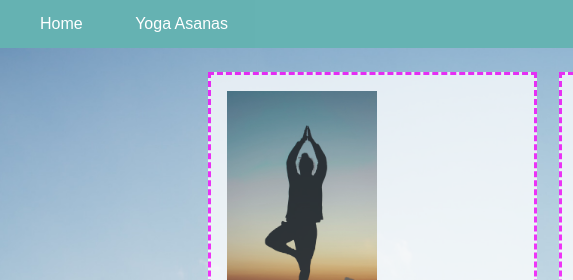
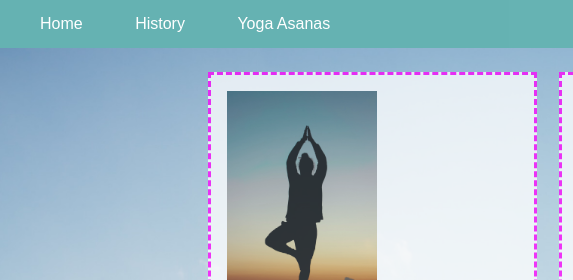
Before and after one commit to GarrettAnderson/my-hobbies-yoga, a website: page public/asanas.html in a window 1280 px wide. Shown: the top 280 px of the page, 0-573 px from the left. Drawn offline with Linux system fonts and the light colour scheme.

Commit message:
added back in the history link in the nav on the home asanas and history pages.

```diff
--- a/public/asanas.html
+++ b/public/asanas.html
@@ -14,8 +14,8 @@
     <nav class="navBar">
       <ul class="navBarList">
         <li><a href="index.html">Home</a></li>
-        <!-- <li><a href="history.html">History</a></li>
-        <li><a href="benefits.html">Health Benefits</a></li> -->
+        <li><a href="history.html">History</a></li>
+        <!-- <li><a href="benefits.html">Health Benefits</a></li> -->
         <li><a href="asanas.html">Yoga Asanas</a></li>
       </ul>
     </nav>
```
Also changed, not shown: public/history.html (+2 -2 lines), public/index.html (+2 -2 lines).
